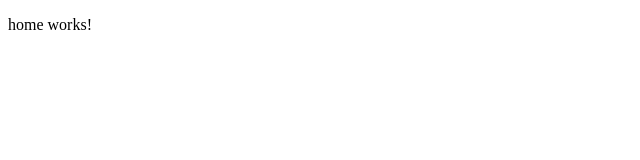
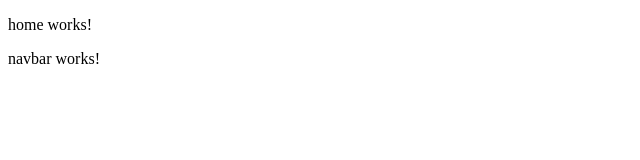
Before and after one commit to sanjaysaini2000/angular-todo-app, an Angular app: page / in a window 1280 px wide. Shown: the top 160 px of the page, without its empty margins (0-640 px from the left). Built offline with nearby package versions, Linux system fonts and the light colour scheme.

Commit message:
generate navbar component

```diff
--- a/src/app/app.module.ts
+++ b/src/app/app.module.ts
@@ -4,11 +4,13 @@
 import { AppRoutingModule } from './app-routing.module';
 import { AppComponent } from './app.component';
 import { HomeComponent } from './home/home.component';
+import { NavbarComponent } from './navbar/navbar.component';
 
 @NgModule({
   declarations: [
     AppComponent,
-    HomeComponent
+    HomeComponent,
+    NavbarComponent
   ],
   imports: [
     BrowserModule,
--- a/src/app/home/home.component.html
+++ b/src/app/home/home.component.html
@@ -1,3 +1,4 @@
 <p>
   home works!
+  <app-navbar></app-navbar>
 </p>
--- /dev/null
+++ b/src/app/navbar/navbar.component.html
@@ -0,0 +1,3 @@
+<p>
+  navbar works!
+</p>
--- /dev/null
+++ b/src/app/navbar/navbar.component.ts
@@ -0,0 +1,15 @@
+import { Component, OnInit } from '@angular/core';
+
+@Component({
+  selector: 'app-navbar',
+  templateUrl: './navbar.component.html',
+  styleUrls: ['./navbar.component.css']
+})
+export class NavbarComponent implements OnInit {
+
+  constructor() { }
+
+  ngOnInit() {
+  }
+
+}
```
Also changed, not shown: src/app/navbar/navbar.component.css (added), 2 other files (tests, documents, lock files or other folders).
